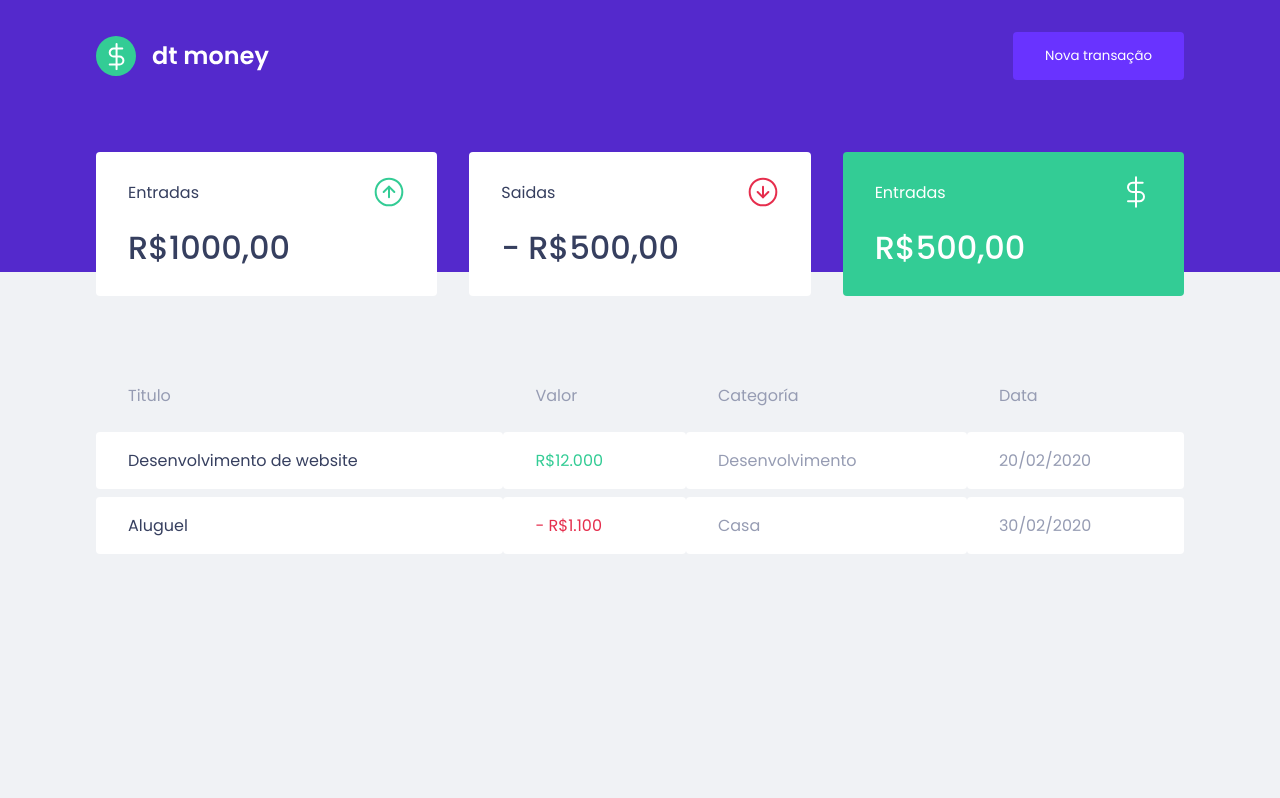
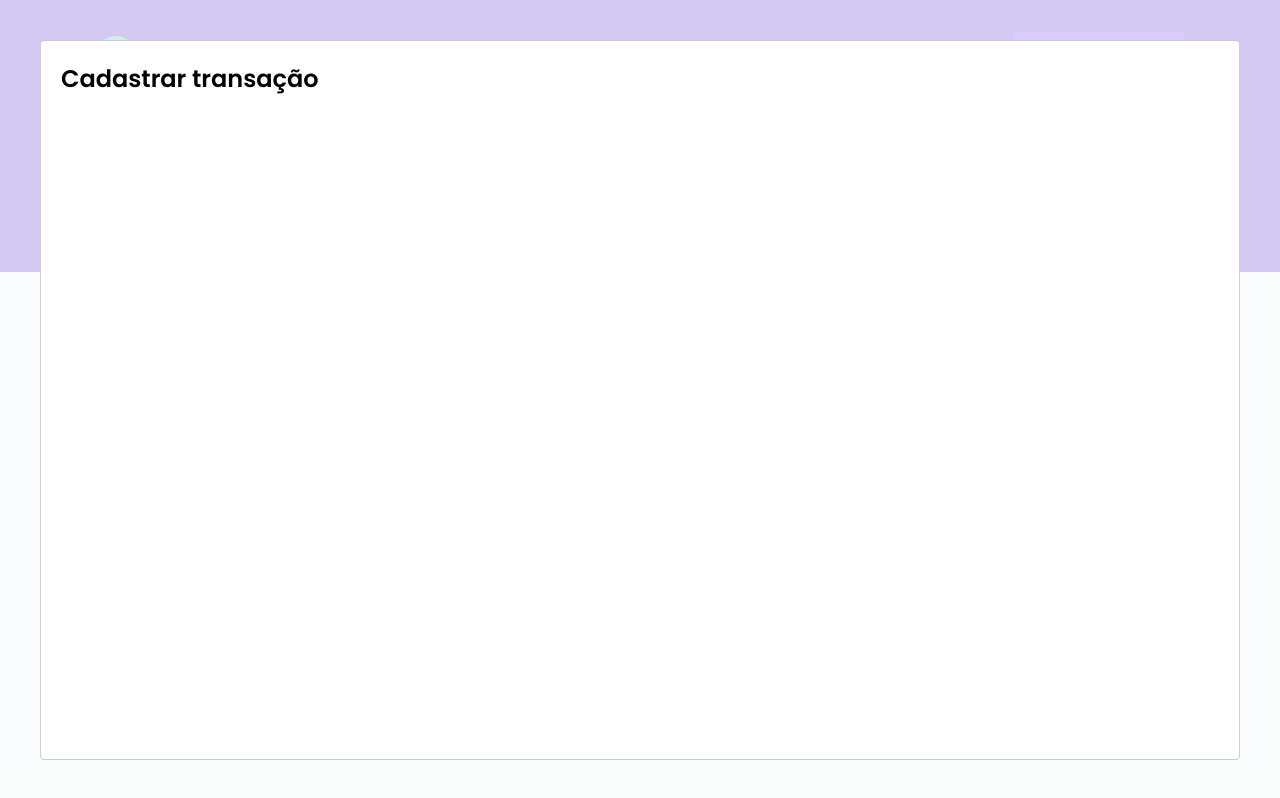
Before and after one commit to ricardo-rp-ignite/dtmoney, a React (Create React App) app: page / in a window 1280 px wide. Both pictures are taken after a click on the button "Nova transação". Built offline with nearby package versions, Linux system fonts and the light colour scheme; no server answers; what miragejs would draw is missing.

Commit message:
✨ : Implemented modal

```diff
--- a/package.json
+++ b/package.json
@@ -10,6 +10,7 @@
     "@types/node": "^12.0.0",
     "@types/react": "^17.0.0",
     "@types/react-dom": "^17.0.0",
+    "@types/react-modal": "^3.13.1",
     "@types/styled-components": "^5.1.14",
     "axios": "^0.23.0",
     "eslint-config-prettier": "^8.3.0",
@@ -18,6 +19,7 @@
     "prettier": "^2.4.1",
     "react": "^17.0.2",
     "react-dom": "^17.0.2",
+    "react-modal": "^3.14.3",
     "react-scripts": "4.0.3",
     "styled-components": "^5.3.1",
     "typescript": "^4.1.2",
--- a/src/App.tsx
+++ b/src/App.tsx
@@ -1,12 +1,36 @@
 import { Dashboard } from './components/Dashboard'
 import { Header } from './components/Header'
 import { GlobalStyle } from './styles/global'
+import Modal from 'react-modal'
+import { useState } from 'react'
+
+Modal.setAppElement('#root')
 
 export function App(): React.ReactElement {
+  const [isNewTransactionModalOpen, setisNewTransactionModalOpen] =
+    useState(false)
+
+  function openNewTransactionModal() {
+    setisNewTransactionModalOpen(true)
+  }
+
+  function closeNewTransactionModal() {
+    setisNewTransactionModalOpen(false)
+  }
+
   return (
     <>
-      <Header />
+      <Header openNewTransactionModal={openNewTransactionModal} />
+
       <Dashboard />
+
+      <Modal
+        isOpen={isNewTransactionModalOpen}
+        onRequestClose={closeNewTransactionModal}
+      >
+        <h2>Cadastrar transação</h2>
+      </Modal>
+
       <GlobalStyle />
     </>
   )
--- a/src/components/Header/index.tsx
+++ b/src/components/Header/index.tsx
@@ -1,12 +1,14 @@
 import logoImg from '../../assets/logo.svg'
 import { Container, Content } from './styles'
 
-export function Header(): React.ReactElement {
+type Props = { openNewTransactionModal: () => void }
+
+export function Header({ openNewTransactionModal }: Props): JSX.Element {
   return (
     <Container>
       <Content>
         <img src={logoImg} alt="dt money" />
-        <button>Nova transação</button>
+        <button onClick={openNewTransactionModal}>Nova transação</button>
       </Content>
     </Container>
   )
```
Also changed, not shown: 1 other file (tests, documents, lock files or other folders).
